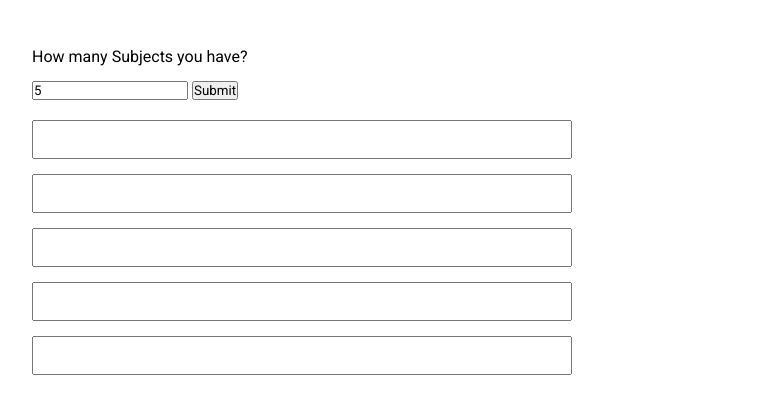
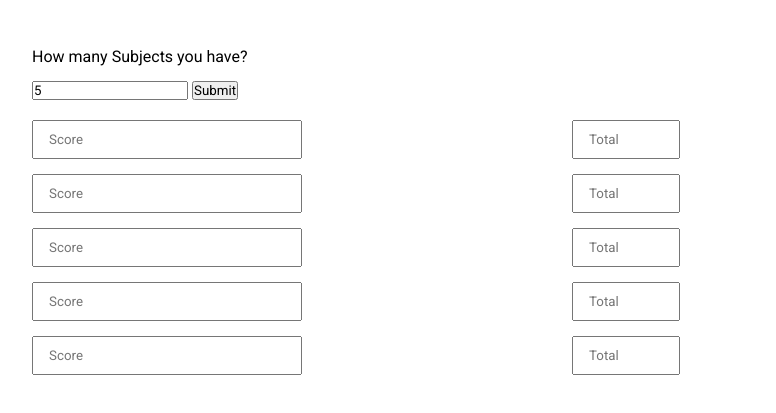
Before and after one commit to Abheekrishna/percentage-finder, a plain HTML site: page index.html in a window 1280 px wide. Both pictures are taken after typing "5" into the empty fields and a click on the button "Submit". Shown: the part 41-454 px from the top of the page, without its empty margins (68-844 px from the left). Drawn offline with Linux system fonts and the light colour scheme.

Commit message:
Create input for total score

```diff
--- a/script.js
+++ b/script.js
@@ -8,8 +8,15 @@ const createInputs = (count) => {
     if(count > 0) {
         for(let i = 0; i < count; i++) {
             const input = document.createElement('input');
+            const totalScore = document.createElement('input');
+            input.placeholder = 'Score';
+            input.type = 'number';
+            totalScore.placeholder = 'Total';
+            totalScore.type = 'number';
             input.classList.add('input');
+            totalScore.classList.add('inputTotal');
             inputDiv.appendChild(input);
+            inputDiv.appendChild(totalScore);
         }
     } else {
         return;
--- a/style.css
+++ b/style.css
@@ -28,13 +28,19 @@ input[type="number"]::-webkit-inner-spin-button,
     margin-top: 15px;
 }
 .inputs {
-    display: flex;
-    flex-direction: column;
-    align-items: flex-start;
-    justify-content: center;
+    display: grid;
+    grid-template-columns: 1fr 1fr;
 }
 .input {
+    outline: none;
     margin-bottom: 15px;
+    padding: 10px 15px;
+    margin-right: 15px;
     width: 50%;
+}
+.inputTotal {
+    outline: none;
+    margin-bottom: 15px;
     padding: 10px 15px;
+    width: 20%;
 }
```
